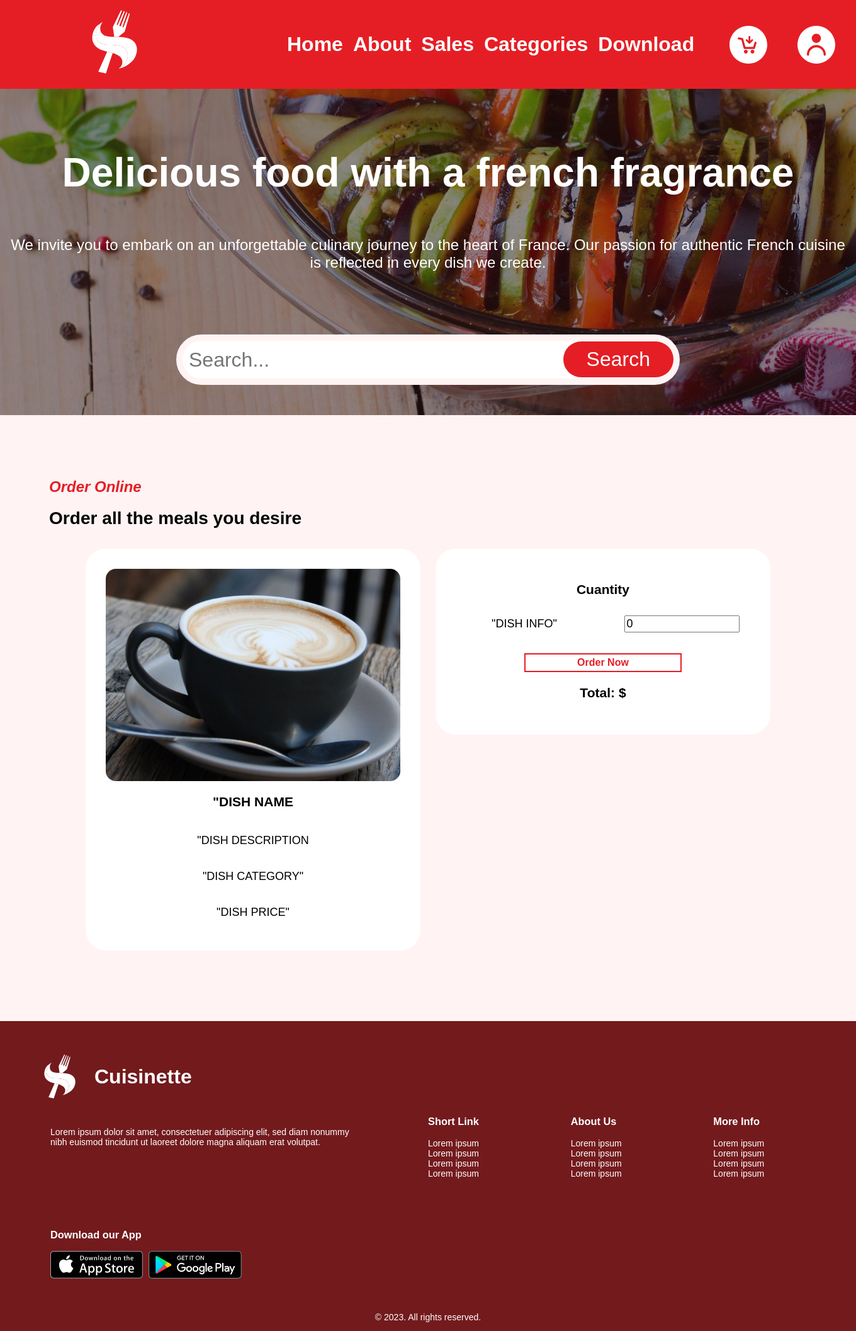
After one commit to Deinno/restpage, a PHP site: page /order.html in a window 1360 px wide. The commit adds this page. Shown: the whole page at 63% size. Run offline with PHP 8.4, Linux system fonts and the light colour scheme.

Commit message:
1. Created "order now" page with all the elements

```diff
--- a/css/components/components.css
+++ b/css/components/components.css
@@ -172,3 +172,21 @@
 .mobile-check{
     opacity: 0;
 }
+
+.dish-thumb{
+    display: flex;
+    position: relative;
+    padding: 0 1rem;
+}
+
+.dish-image{
+    display: block;
+    width: 100%;
+    border-radius: 1rem;
+}
+
+.order-button{
+    width: 50%;
+    margin: auto;
+    margin-top: 5%;
+}
--- a/css/layout/grid.css
+++ b/css/layout/grid.css
@@ -262,4 +262,51 @@
     align-content: center;
 }
 
+.dish{
+    display: grid;
+    background: var(--clr-white);
+    border-radius: 2rem;
+    text-align: center;
+    padding: 2rem 1rem;
+}
+
+.dish-container{
+    text-align: center;
+    font-family: Arial, Helvetica, sans-serif;
+    font-size: var(--fs-nm);
+}
+
+.order-container{
+    margin-top: 2rem;
+    font-family: Arial, Helvetica, sans-serif;
+    font-size: var(--fs-nm);
+}
+
+.dishes-container{
+    display: grid;
+    width: 80vw;
+    margin: 2rem auto;
+    grid-template-columns: repeat(auto-fit, minmax(200px, 1fr));
+    gap: 1.5rem;
+    font-family: Arial, Helvetica, sans-serif;
+    font-size: var(--fs-nm);
+}
+
+.form-items{
+    display: grid;
+    grid-auto-flow: column;
+    grid-template-columns: repeat(auto-fit, minmax(100px, 1fr));
+    margin: .5rem 0;
+    align-items: center;
+    font-family: Arial, Helvetica, sans-serif;
+    font-size: var(--fs-nm);
+}
+
+.form-input{
+    width: 70%;
+    font-family: Arial, Helvetica, sans-serif;
+    font-size: var(--fs-nm);
+}
+
+
 /*details page*/
--- /dev/null
+++ b/order.html
@@ -0,0 +1,157 @@
+<!DOCTYPE html>
+<html lang="en">
+<head>
+    <meta charset="UTF-8">
+    <meta name="viewport" content="width=device-width, initial-scale=1.0">
+    <title>Order</title>
+
+    <link rel="stylesheet" href="./css/main.css">
+</head>
+<body>
+
+    <header class="hero-container-a">
+        <nav class="nav-container">
+            <div class="logo">
+                <img id="nav-logo" src="imgs/identificador-blanco.svg" alt="Logo">
+                <!--<h2 id="logo-text">Cuisinette</h2>-->
+            </div>
+                <input class="mobile-check" type="checkbox">
+                <label class="mobile-btn">
+                    <span></span>
+                </label>
+            <ul class="menu">
+                <li><a href="#">Home</a></li>
+                <li><a href="#">About</a></li>
+                <li><a href="#">Sales</a></li>
+                <li><a href="#">Categories</a></li>
+                <li><a href="#">Download</a></li>
+            </ul>
+            <div class="icons">
+                <img id="shopping-cart" src="imgs/icons/anadir-a-la-cesta.svg" alt="Shopping Cart">
+                <img id="user-menu" src="imgs/icons/usuario.svg" alt="User Menu">
+            </div>
+        </nav>
+        <h1 class="hero-title">Delicious food with a french fragrance</h1>
+        <p class="hero-text">We invite you to embark on an unforgettable culinary journey to the heart of France.
+            Our passion for authentic French cuisine is reflected in every dish we create.</p>
+        <div class="search-container">
+            <input type="text" placeholder="Search..." id="search-input">
+            <button type="button" class="search-button">Search</button>
+        </div>
+    </header>
+
+    <main>
+        <section >
+            <div id="offer-titles">
+                <h2 id="offer-title">Order Online</h2>
+                <h3 id="offer-subtitle">Order all the meals you desire</h3>
+            </div>
+
+            <div class="dishes-container">
+                <section class="dish">
+                    <div class="dish-thumb">
+                        <!--Agregar la funcion para que aparezca la imagen del platillo que se seleccione-->
+                        <img class="dish-image" src="./imgs/drinks/big-drink-coffee.jpg" alt="DISH IMG">
+                    </div>
+                    <!--Agregar la funcion para que aparezca el nombre del platillo que se seleccione-->
+                        <h3>"DISH NAME</h3>
+                        <!--Agregar la funcion para que aparezca la descripcion, la categoria, el tipo y el precio del platillo que se seleccione-->
+                        <p>"DISH DESCRIPTION</p>
+                        <p>"DISH CATEGORY"</p>
+                        <p>"DISH PRICE"</p>
+                </section>
+
+                <div>
+                    <form action="confirmation.html" method="post">
+
+                        <div class="dish">
+                            <h3>Cuantity</h3>
+                            <div class="form-items">
+                                <div>
+                                    <label for="">"DISH INFO"</label>
+                                </div>
+                                <div>
+                                    <input class="form-input" type="number" oninput="updateSubtotal(this)" step="1" value="0" min="0" max="50">
+                                </div>
+                            </div>
+                            <input type="submit" class="button order-button" value="Order Now">
+                            <h3>Total: $<span></span></h3>
+                        </div>
+
+                    </form>
+
+                </div>
+            </div>
+
+        </section>
+    </main>
+
+    <footer class="footer">
+
+        <div class="footer-container">
+            <div class="footer-logo">
+                <img id="ft-logo" src="imgs/identificador-blanco.svg" alt="Logo">
+                <h2 id="footer-logo-text">Cuisinette</h2>
+            </div>
+            <div class="footer-content">
+                <div class="footer-info">
+                <p>Lorem ipsum dolor sit amet, consectetuer adipiscing elit, sed diam nonummy <br>
+                    nibh euismod tincidunt ut laoreet dolore magna aliquam erat volutpat. </p>
+            </div>
+
+            <div class="footer-links">
+                <div>
+                    <h3>Short Link</h3>
+                    <ul class="nav-bottom-list">
+                        <li><a class="nav-bottom-link" href="#">Lorem ipsum</a></li>
+                        <li><a class="nav-bottom-link" href="#">Lorem ipsum</a></li>
+                        <li><a class="nav-bottom-link" href="#">Lorem ipsum</a></li>
+                        <li><a class="nav-bottom-link" href="#">Lorem ipsum</a></li>
+                    </ul>
+                </div>
+
+                <div>
+                    <h3>About Us</h3>
+                    <ul class="nav-bottom-list">
+                        <li><a class="nav-bottom-link" href="#">Lorem ipsum</a></li>
+                        <li><a class="nav-bottom-link" href="#">Lorem ipsum</a></li>
+                        <li><a class="nav-bottom-link" href="#">Lorem ipsum</a></li>
+                        <li><a class="nav-bottom-link" href="#">Lorem ipsum</a></li>
+                    </ul>
+                </div>
+
+                <div>
+                    <h3>More Info</h3>
+                    <ul class="nav-bottom-list">
+                        <li><a class="nav-bottom-link" href="#">Lorem ipsum</a></li>
+                        <li><a class="nav-bottom-link" href="#">Lorem ipsum</a></li>
+                        <li><a class="nav-bottom-link" href="#">Lorem ipsum</a></li>
+                        <li><a class="nav-bottom-link" href="#">Lorem ipsum</a></li>
+                    </ul>
+                </div>
+            </div>
+            </div>
+
+            <section class="download-app">
+                <h3>Download our App</h3>
+                <div class="cta-app-container">
+                    <a href="#">
+                        <img src="./imgs/app-store.png" alt="Our app from App Store">
+                    </a>
+                    <a href="#">
+                        <img src="./imgs/google-play.png" alt="Our app from App Store">
+                    </a>
+                </div>
+            </section>
+
+
+            <p class="footer-legal">© 2023. All rights reserved.</p>
+        </div>
+
+    </footer>
+
+
+    <script src="./js/main.js"></script>
+
+</body>
+</html>
```
Also changed, not shown: confirmation.html (added).
